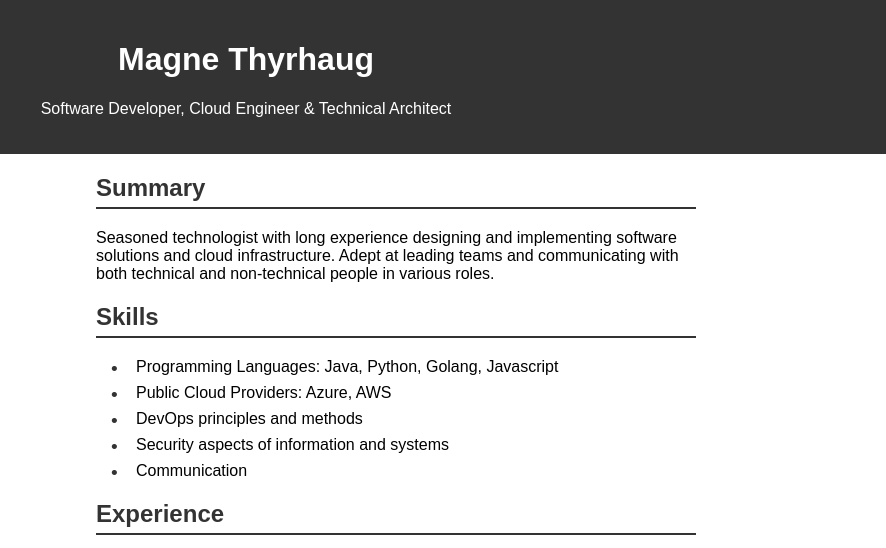
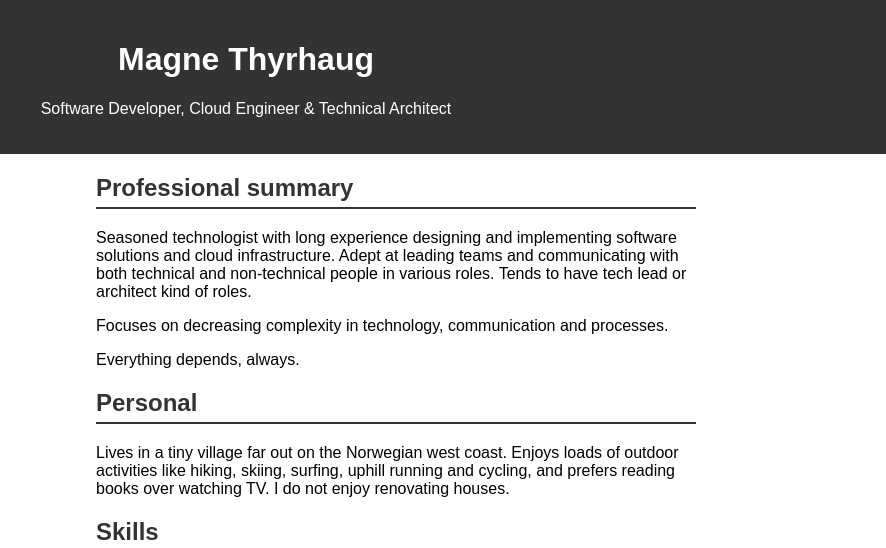
Before and after one commit to magnethy/magnethy.github.io, a plain HTML site: page index.html in a window 1280 px wide. Shown: the top 548 px of the page, 394-1280 px from the left. Drawn offline with Linux system fonts and the light colour scheme.

Commit message:
Update index.html

```diff
--- a/index.html
+++ b/index.html
@@ -96,10 +96,16 @@
         <p class="value"><a href="https://www.linkedin.com/in/magnethyrhaug">LinkedIn</a></p>
     </div>
     <div id="resume">
-        <h2>Summary</h2>
-        <p>
-            Seasoned technologist with long experience designing and implementing software solutions and cloud infrastructure. Adept at leading teams and communicating with both technical and non-technical people in various roles.
-        </p>
+        <h2>Professional summary</h2>
+        <p>Seasoned technologist with long experience designing and implementing software solutions and cloud infrastructure.
+            Adept at leading teams and communicating with both technical and non-technical people in various roles.
+            Tends to have tech lead or architect kind of roles.</p>
+        <p>Focuses on decreasing complexity in technology, communication and processes.</p>
+        <p>Everything depends, always.</p>
+
+        <h2>Personal</h2>
+        <p>Lives in a tiny village far out on the Norwegian west coast. Enjoys loads of outdoor activities like hiking, skiing,
+            surfing, uphill running and cycling, and prefers reading books over watching TV. I do not enjoy renovating houses.</p>
 
         <h2>Skills</h2>
         <ul>
```
